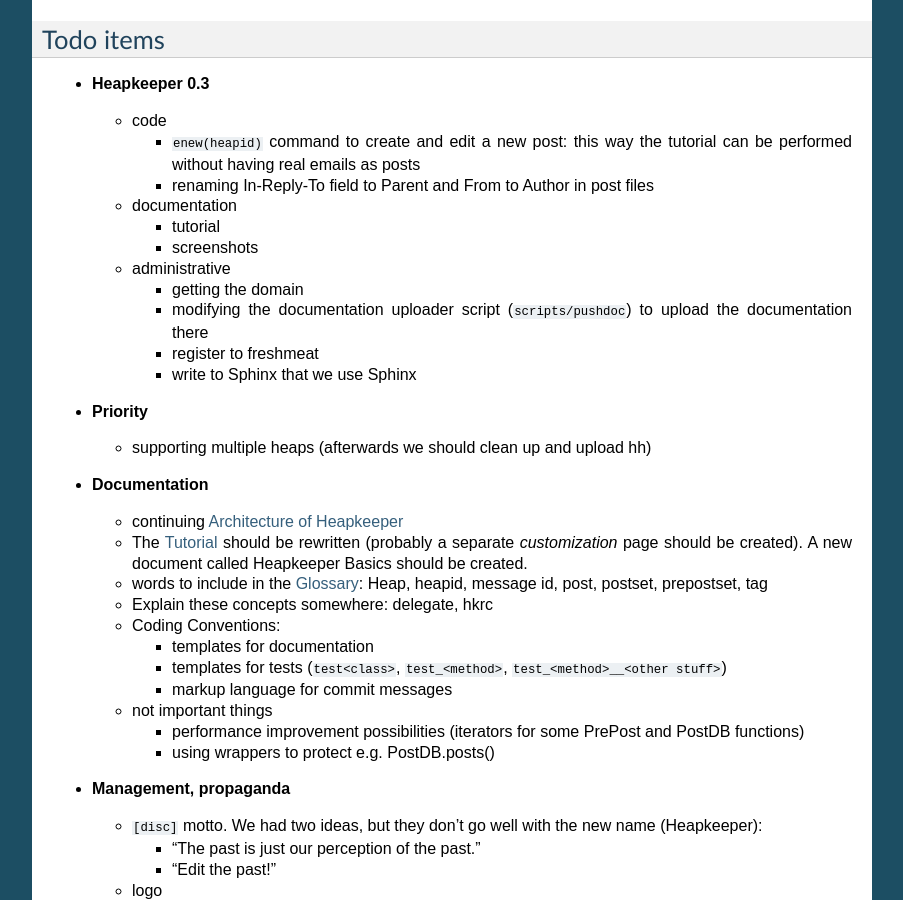
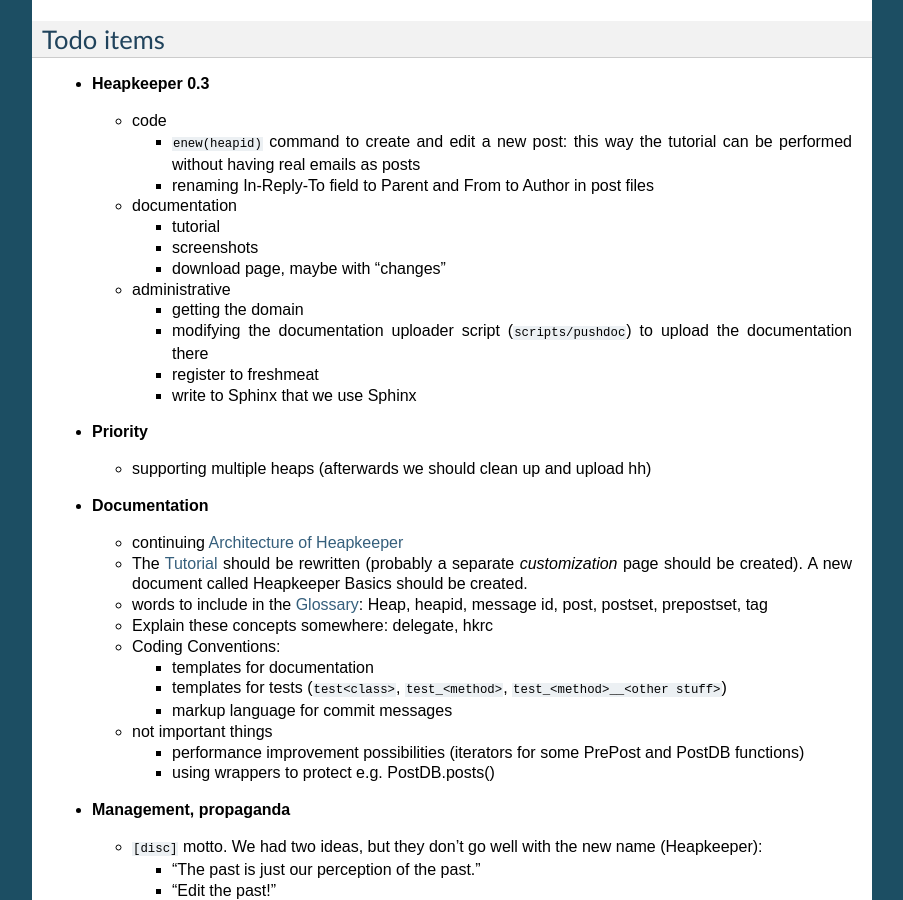
Before and after one commit to hcs42/heapkeeper-old, a Sphinx documentation site: the page built from doc/todo.rst, in a window 1280 px wide and 900 px high, scrolled down 358 px. Shown: the whole window, without its empty margins (198-1101 px from the left). Built offline with Sphinx 7.4.7, drawn with Linux system fonts in a browser that asks for light colours.

Commit message:
Todo item added

```diff
--- a/doc/todo.rst
+++ b/doc/todo.rst
@@ -31,6 +31,7 @@ Todo items
 
     * tutorial
     * screenshots
+    * download page, maybe with "changes"
 
   * administrative
 
```
